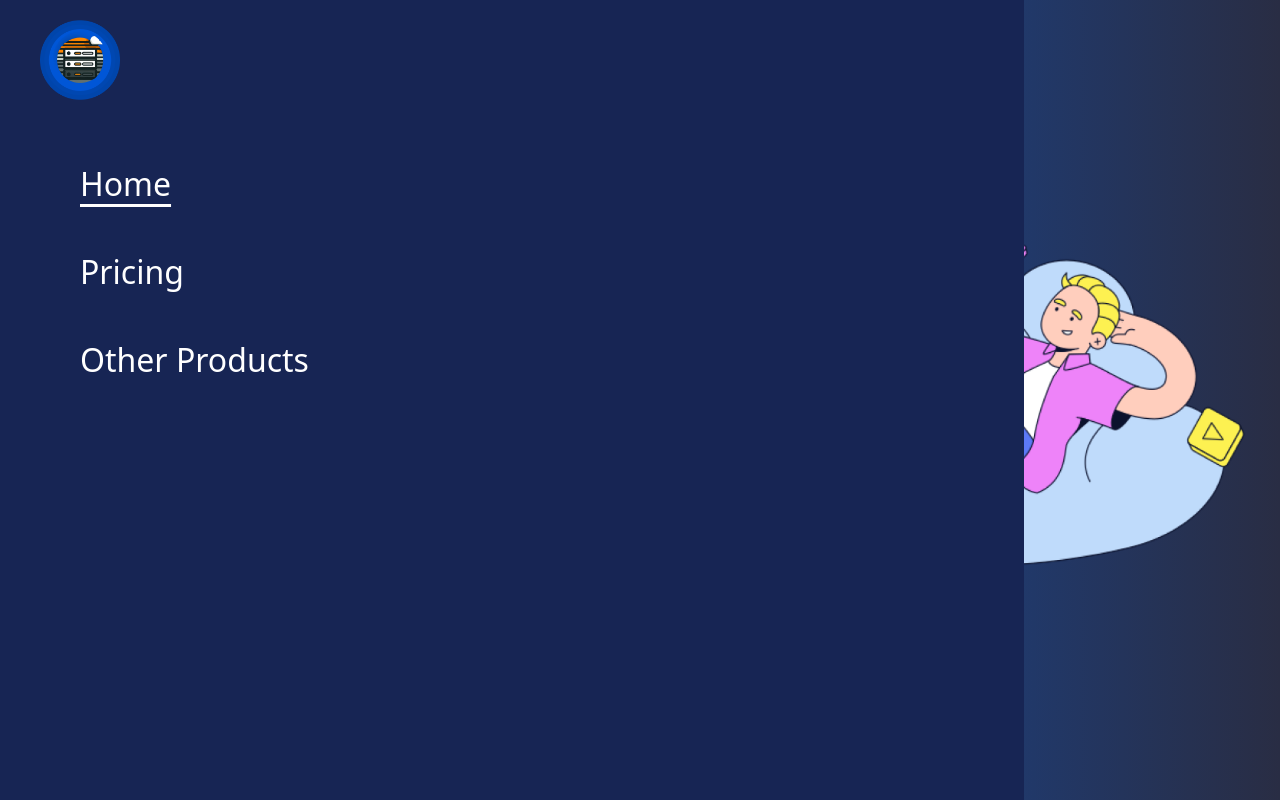
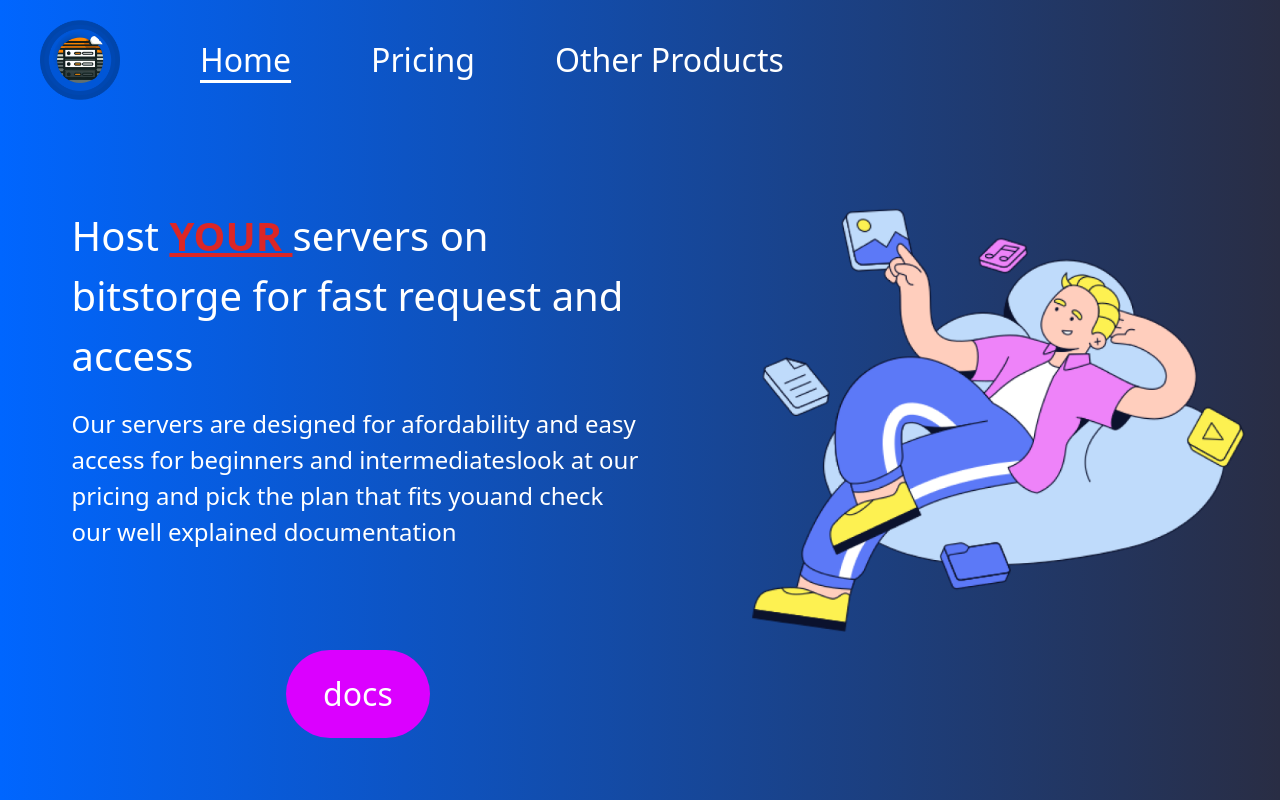
Before and after one commit to Jadeeeeeeeeeeee/bitStorge, a React (Vite) app: page / in a window 1280 px wide. Built offline with nearby package versions, Linux system fonts and the light colour scheme.

Commit message:
fixed sidebar bug

```diff
--- a/src/componenets/SideBar.jsx
+++ b/src/componenets/SideBar.jsx
@@ -39,7 +39,7 @@ function SideBar() {
         <Link  to="/Pricing" className={`ml-7 verysm:ml-4 sm:ml-32 md:ml-14 lg:ml-20 sm:text-15/10 lg:text-20/10 md:text-15/10 text-10/10 underline-offset-8	 ${isActive('/Pricing') ? 'underline' : 'no-underline'}`}>Pricing</Link>
         <Link  to="/OtherProducts" className={`ml-7 verysm:ml-4 sm:ml-32 md:ml-14 lg:ml-20 sm:text-15/10 lg:text-20/10 md:text-15/10 text-10/10 underline-offset-8	 ${isActive('/OtherProducts') ? 'underline' : 'no-underline'}`}>Other Products</Link>
         </div>
-        <div className={`fixed h-screen w-8/10 inset-0 z-50 bg-blue-950 transition-all duration-500 flex flex-col ${isOpen ? '-inset-x-10/10' : 'inset-x-0'}`}>
+        <div className={` visible midSm:hidden h-screen w-7/10 bg-blue-950 fixed ${isOpen ? '-inset-x-10/10' : 'inset-x-0'} inset-y-0 z-50 transition-all duration-500`}>
          <div className='w-full h-3/20 flex flex-row items-center justify-between'>
             <img  src={Logo} className='ml-3 lg:h-20 3xl:w-32 3xl:h-32 md:h-20 size-16 sm:w-20 lg:w-20 md:w-20 ml-2sm:ml-10 lg:ml-10 md:ml-10 shrink-0 grow-0 userDrag hover:cursor-pointer'/>
             <MdOutlineCancel onClick={toggleSidebar} className='mr-1 text-red-600 block midSm:hidden lg:h-20 3xl:w-32 3xl:h-32 md:h-20 size-18 sm:w-20 lg:w-20 md:w-20 ml-2sm:ml-10 lg:ml-10 md:ml-10 shrink-0 grow-0 userDrag hover:cursor-pointer '/>
```
